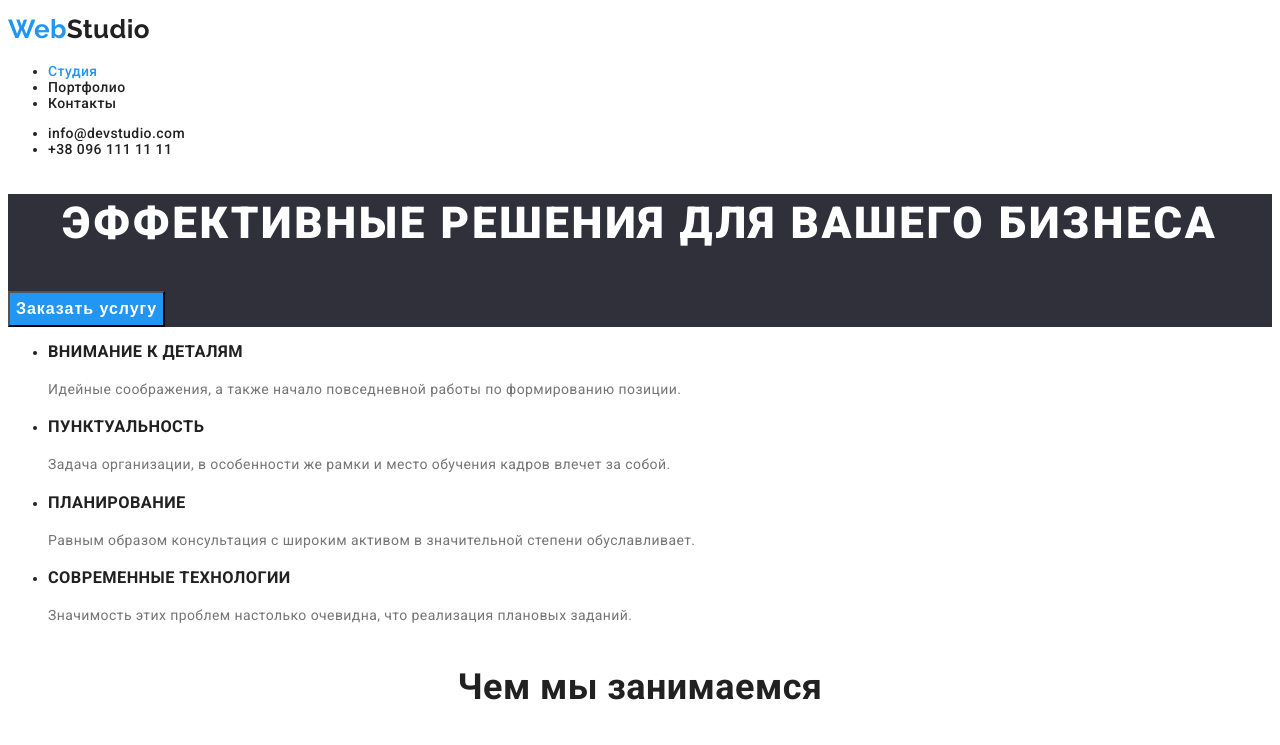
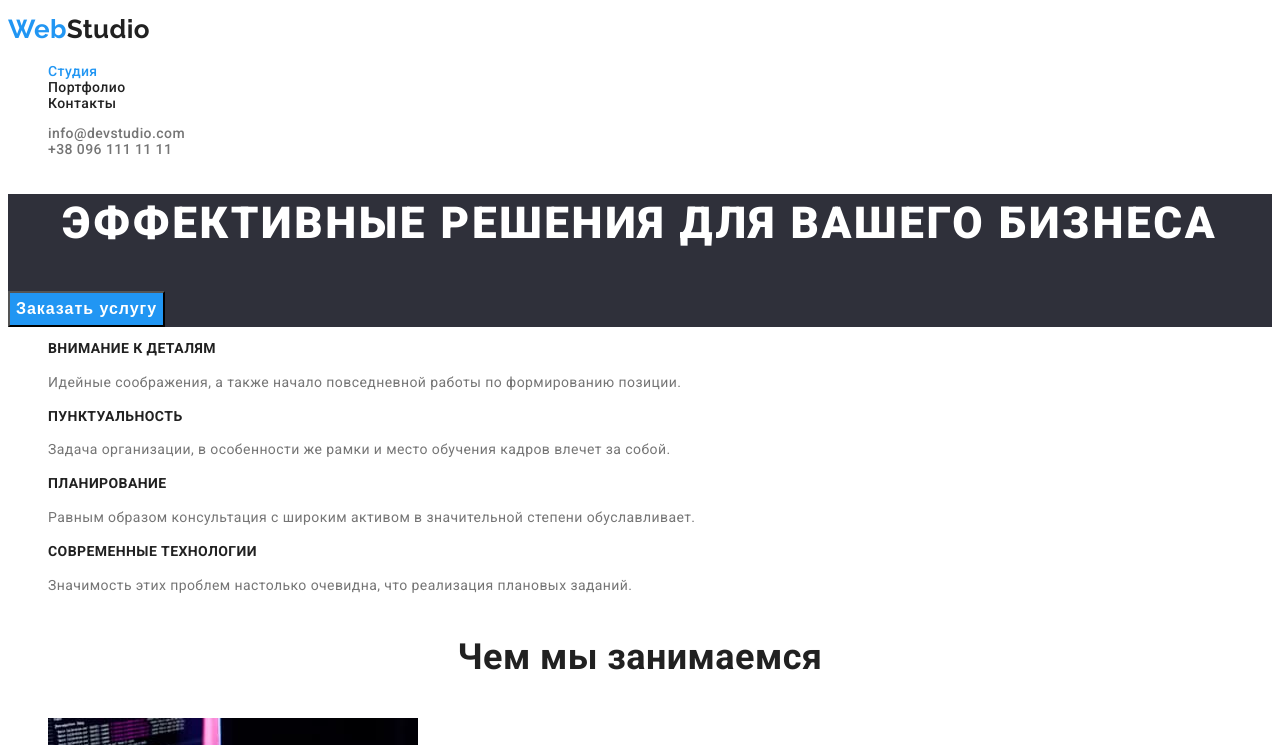
Before and after one commit to kolotiuk/goit-markup-hw-02, a plain HTML site: page index.html in a window 1280 px wide. Shown: the top 745 px of the page. Drawn offline with Linux system fonts and the light colour scheme.

Commit message:
corrected mistakes

```diff
--- a/css/styles.css
+++ b/css/styles.css
@@ -28,6 +28,10 @@ a {
     text-decoration: none;
 }
 
+ul,li {
+    list-style: none;
+}
+
 
 /* Header */
 .logo {
@@ -41,12 +45,16 @@ a {
     color: var(--blue-color);
 }
 
-.header .link {
+.menu-list .link {
     font-weight: 500;
 }
 .header .link:hover,
 .header .link:focus {
     color: var(--blue-color);
+}
+.list .link {
+    color: var(--primary-text-color);
+    font-weight: 500;
 }
 
 
@@ -75,6 +83,8 @@ a {
 
 /* Features */
 .features-title {
+    font-size: 14px;
+    line-height: 1.14;
     font-weight: 700;
     text-transform: uppercase;
 }
@@ -139,6 +149,9 @@ a {
 .footer .logo {
     color: var(--primary-white-color);
 }
+.footer-address {
+    font-style: normal;
+}
 .footer-text {
     color: var(--primary-white-color);
     line-height: 1.71;
--- a/index.html
+++ b/index.html
@@ -16,7 +16,7 @@
     <header class="header">
         <a href="" class="logo"><span>Web</span>Studio</a>
         <nav>
-            <ul class="list">
+            <ul class="menu-list">
                 <li><a href="./index.html" class="link active">Студия</a></li>
                 <li><a href="./portfolio.html" class="link">Портфолио</a></li>
                 <li><a href="" class="link">Контакты</a></li>
@@ -99,7 +99,7 @@
 
     <footer class="footer">
         <a href="" class="logo"><span>Web</span>Studio</a>
-        <address>
+        <address class="footer-address">
             <p class="footer-text">г. Киев, пр-т Леси Украинки, 26</p>
             <a href="mailto:info@example.com" class="footer-link">info@example.com</a>
             <a href="tel:+380991111111" class="footer-link">+38 099 111 11 11</a>
```
Also changed, not shown: portfolio.html (+2 -2 lines).
